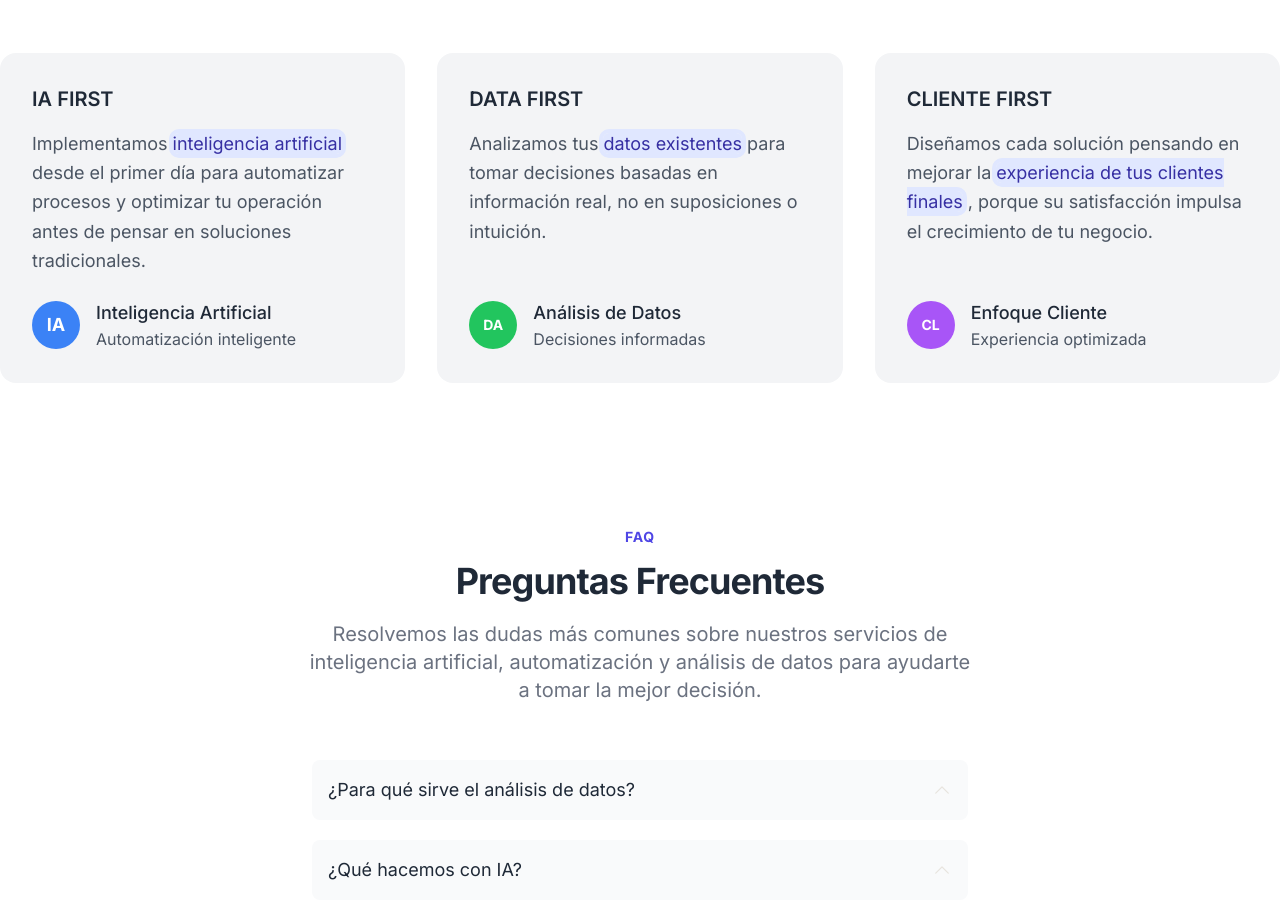
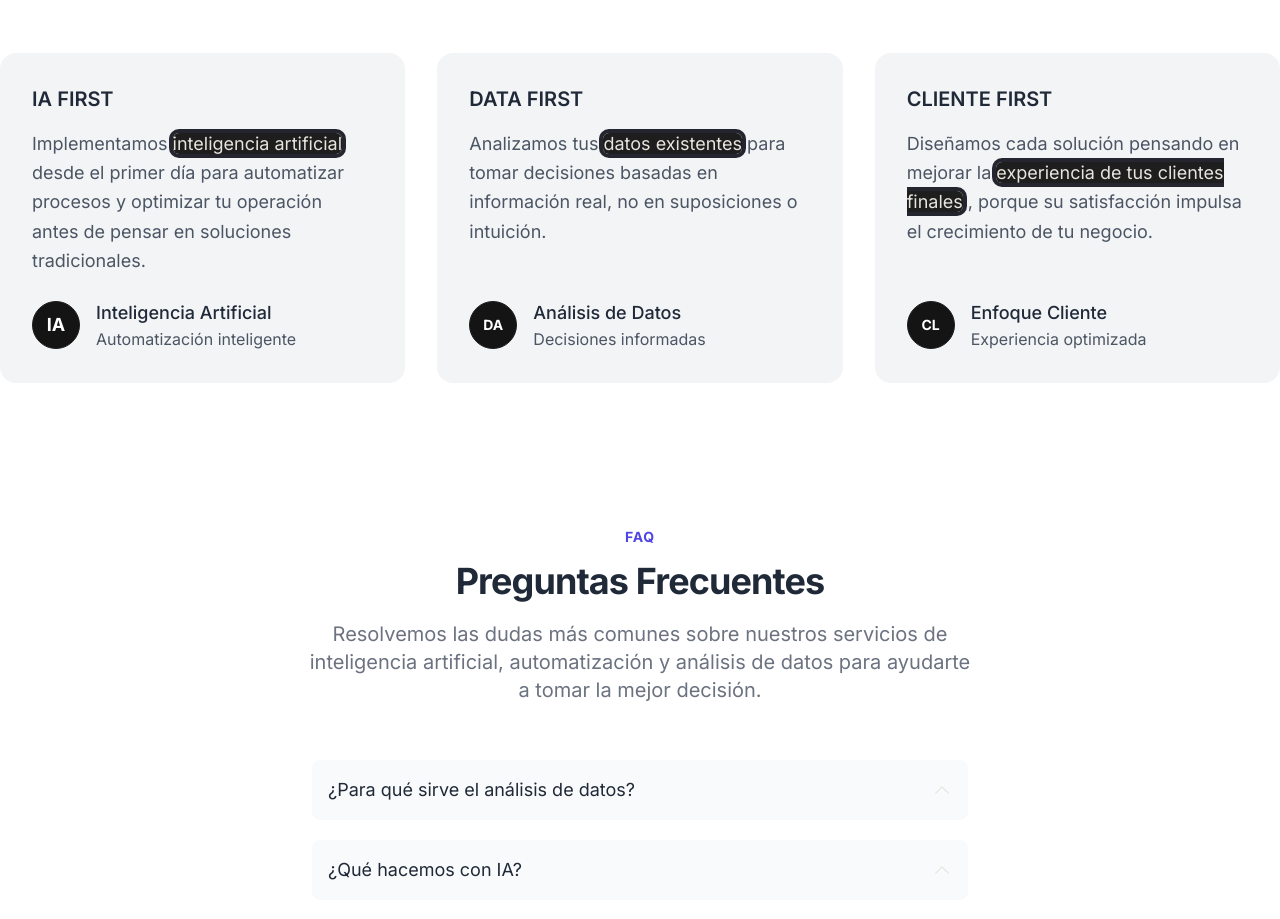
Before and after one commit to emiperaltaok/syncro-landing, a Next.js app: page / in a window 1280 px wide. Shown: the part 2660-3579 px from the top of the page. Built offline with nearby package versions, Linux system fonts and the light colour scheme.

Commit message:
design: testimonials off-white colors

```diff
--- a/src/components/Testimonials.tsx
+++ b/src/components/Testimonials.tsx
@@ -26,7 +26,7 @@ export const Testimonials = () => {
               </p>
             </div>
             <div className="flex items-center mt-6">
-              <div className="w-12 h-12 bg-blue-500 rounded-full flex items-center justify-center">
+              <div className="w-12 h-12 bg-[#141414] border border-[#1e1e1e] rounded-full flex items-center justify-center">
                 <span className="text-white font-bold text-lg">IA</span>
               </div>
               <div className="ml-4">
@@ -48,7 +48,7 @@ export const Testimonials = () => {
               </p>
             </div>
             <div className="flex items-center mt-6">
-              <div className="w-12 h-12 bg-green-500 rounded-full flex items-center justify-center">
+              <div className="w-12 h-12 bg-[#141414] border border-[#1e1e1e] rounded-full flex items-center justify-center">
                 <span className="text-white font-bold text-sm">DA</span>
               </div>
               <div className="ml-4">
@@ -70,7 +70,7 @@ export const Testimonials = () => {
               </p>
             </div>
             <div className="flex items-center mt-6">
-              <div className="w-12 h-12 bg-purple-500 rounded-full flex items-center justify-center">
+              <div className="w-12 h-12 bg-[#141414] border border-[#1e1e1e] rounded-full flex items-center justify-center">
                 <span className="text-white font-bold text-sm">CL</span>
               </div>
               <div className="ml-4">
@@ -90,7 +90,7 @@ function Mark(props: { readonly children: React.ReactNode }) {
   return (
     <>
       {" "}
-      <mark className="text-indigo-800 bg-indigo-100 rounded-md ring-indigo-100 ring-4 dark:ring-indigo-900 dark:bg-indigo-900 dark:text-indigo-200">
+      <mark className="text-[#e8e4de] bg-[#1e1e1e] rounded-md ring-[#252530] ring-4 dark:ring-[#252530] dark:bg-[#1e1e1e] dark:text-[#e8e4de]">
         {props.children}
       </mark>{" "}
     </>
```
